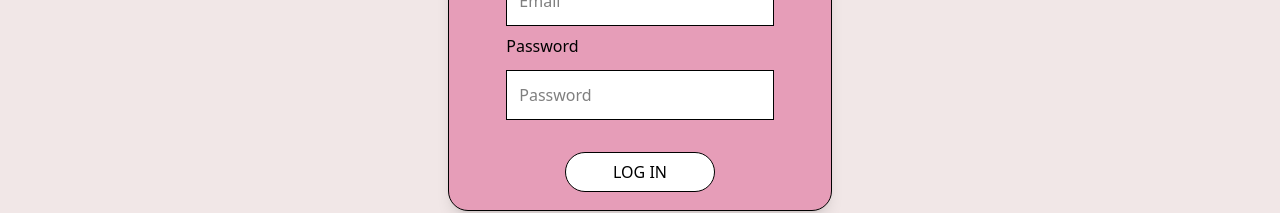
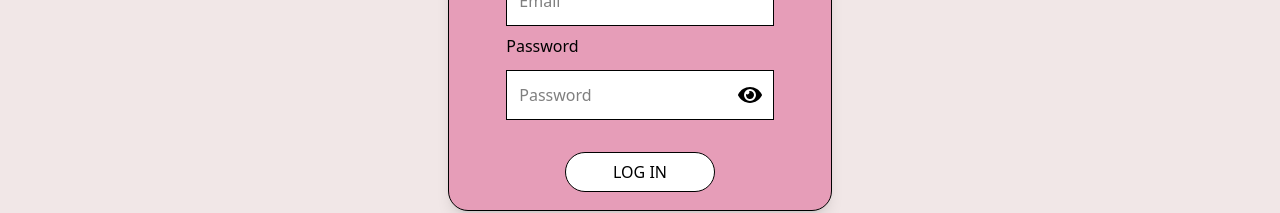
Before and after one commit to shannxnx/Chat-APP, a React (Vite) app in the folder frontend/: page /login in a window 1280 px wide. Shown: the part 275-488 px from the top of the page. Built offline with nearby package versions, Linux system fonts and the light colour scheme.

Commit message:
show password frontend

```diff
--- a/frontend/package.json
+++ b/frontend/package.json
@@ -12,6 +12,7 @@
   "dependencies": {
     "@tailwindcss/vite": "^4.1.4",
     "axios": "^1.9.0",
+    "lucide-react": "^0.506.0",
     "react": "^19.0.0",
     "react-dom": "^19.0.0",
     "react-icons": "^5.5.0",
--- a/frontend/src/components/login.jsx
+++ b/frontend/src/components/login.jsx
@@ -1,4 +1,4 @@
-import { FaBeer, FaQuestion } from 'react-icons/fa';
+import { FaBeer, FaEye, FaQuestion } from 'react-icons/fa';
 
 import axios from "axios"
 import { useState } from 'react';
@@ -6,6 +6,13 @@ import { useState } from 'react';
 export default function Login(){
 
     const [loginForm, setLoginForm] = useState({email : "", password : ""});
+    const [showPass, setShowPass] = useState("password");
+
+
+    function handleShowPass(){
+        setShowPass((prev) => prev === "password" ? "text" : "password");
+    }
+
 
 
     async function handleOnSubmit(event){
@@ -67,8 +74,15 @@ export default function Login(){
             <div className="w-[70%] mt-2 flex flex-col mb-8">
 
                 <label htmlFor="" className="mb-3">Password</label>
-                <input type="password" className="p-3 h-[50px] bg-white border-1 focus:outline-none" placeholder="Password"
-                name='password' value={loginForm.password} onChange={handleOnChange} autoComplete='off' required/>
+
+                {/* <input type="password" className="p-3 h-[50px] bg-white border-1 focus:outline-none" placeholder="Password"
+                name='password' value={loginForm.password} onChange={handleOnChange} autoComplete='off' required/> */}
+
+                    <div className='flex relative'>
+                        <input type={showPass} className="p-3 w-[100%] h-[50px] bg-white border-1 focus:outline-none" placeholder="Password"
+                        name='password' value={loginForm.password} onChange={handleOnChange} autoComplete='off' required/>
+                        <FaEye className='absolute text-2xl top-1/2 -translate-y-1/2 right-0 mr-3 cursor-pointer' onClick={handleShowPass}/>
+                    </div>
 
             </div>
 
--- a/frontend/src/components/signup.jsx
+++ b/frontend/src/components/signup.jsx
@@ -1,4 +1,4 @@
-import { FaBeer, FaQuestion } from 'react-icons/fa';
+import { FaBeer, FaEye, FaQuestion } from 'react-icons/fa';
 
 import axios from "axios"
 import { useState } from 'react';
@@ -6,6 +6,12 @@ import { useState } from 'react';
 export default function Signup(){
 
     const [signUpForm, setSignUpForm] = useState({fullName : "", email : "", password : ""});
+    const [showPass, setShowPass] = useState("password");
+
+
+    function handleShowPass(){
+        setShowPass((prev) => prev === "password" ? "text" : "password");
+    }
 
 
     async function handleOnSubmit(event){
@@ -73,8 +79,13 @@ export default function Signup(){
             <div className="w-[70%] mt-2 flex flex-col mb-8">
 
                 <label htmlFor="" className="mb-3">Password</label>
-                <input type="password" className="p-3 h-[50px] bg-white border-1 focus:outline-none" placeholder="Password"
-                name='password' value={signUpForm.password} onChange={handleOnChange} autoComplete='off' required/>
+
+                <div className='flex relative'>
+                    <input type={showPass} className="p-3 w-[100%] h-[50px] bg-white border-1 focus:outline-none" placeholder="Password"
+                    name='password' value={signUpForm.password} onChange={handleOnChange} autoComplete='off' required/>
+                    <FaEye className='absolute text-2xl top-1/2 -translate-y-1/2 right-0 mr-3 cursor-pointer' onClick={handleShowPass}/>
+                </div>
+
 
             </div>
 
```
Also changed, not shown: frontend/src/components/profile.jsx (added), 1 other file (tests, documents, lock files or other folders).
